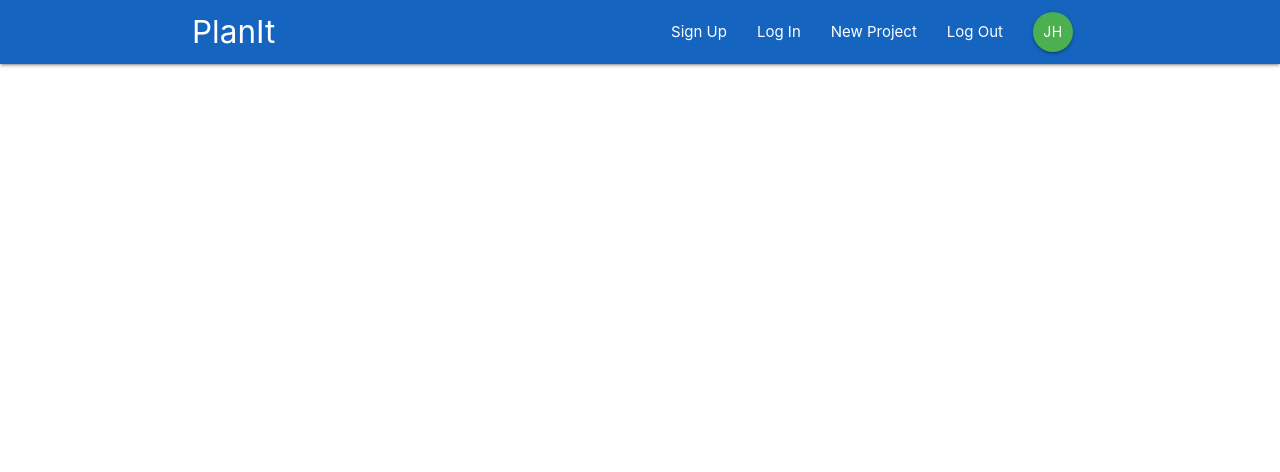
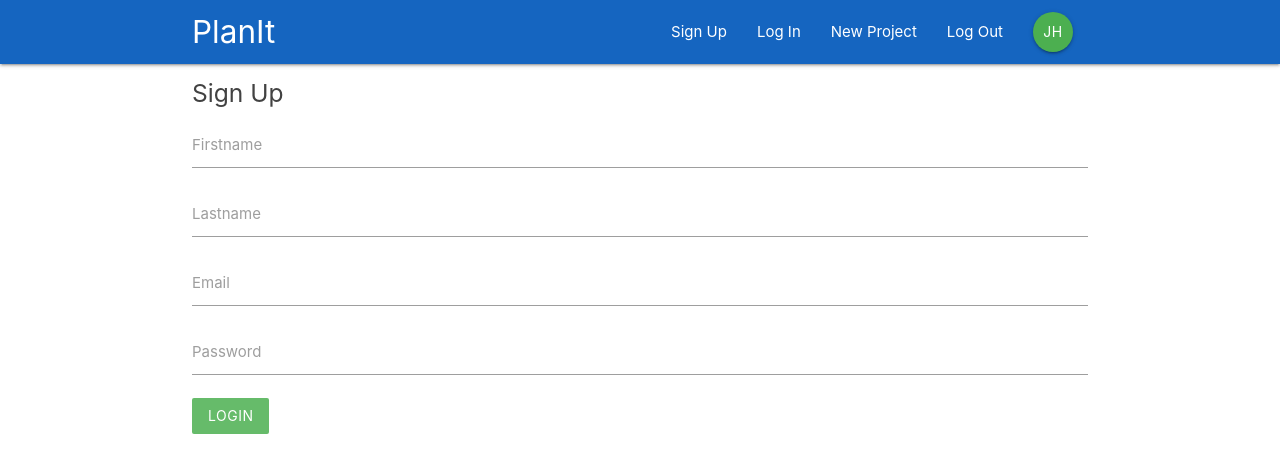
Before and after one commit to JayHansea/plan-it, a React (Create React App) app: page /signup in a window 1280 px wide. Shown: the top 472 px of the page. Built offline with nearby package versions, Linux system fonts and the light colour scheme.

Commit message:
signup and login components

```diff
--- a/public/index.html
+++ b/public/index.html
@@ -49,5 +49,7 @@
       To begin the development, run `npm start` or `yarn start`.
       To create a production bundle, use `npm run build` or `yarn build`.
     -->
+    <!-- Compiled and minified JavaScript -->
+    <script src="https://cdnjs.cloudflare.com/ajax/libs/materialize/1.0.0/js/materialize.min.js"></script>
   </body>
 </html>
--- a/src/App.js
+++ b/src/App.js
@@ -3,6 +3,8 @@
 import Navbar from "./components/layout/Navbar";
 import Dashboard from "./components/dashboard/Dashboard";
 import ProjectDetails from "./components/projects/ProjectDetails";
+import SignIn from "./components/auth/SignIn";
+import SignUp from "./components/auth/SignUp";
 
 function App() {
   return (
@@ -12,6 +14,8 @@
         <Switch>
           <Route exact path="/" component={Dashboard} />
           <Route path="/project/:id" component={ProjectDetails} />
+          <Route path="/signin" component={SignIn} />
+          <Route path="/signup" component={SignUp} />
         </Switch>
       </div>
     </BrowserRouter>
--- a/src/components/auth/SignIn.js
+++ b/src/components/auth/SignIn.js
@@ -0,0 +1,41 @@
+import React, { Component } from "react";
+
+class SignIn extends Component {
+  state = {
+    email: "",
+    password: ""
+  };
+
+  handleChange = e => {
+    this.setState({
+      [e.target.id]: e.target.value
+    });
+  };
+  handleSubmit = e => {
+    e.preventDefault();
+    console.log(this.state);
+  };
+
+  render() {
+    return (
+      <div className="container">
+        <form onSubmit={this.handleSubmit} className="white">
+          <h5 className="grey-text text-darken-3">Sign In</h5>
+          <div className="input-field">
+            <label htmlFor="email">Email</label>
+            <input type="email" id="email" onChange={this.handleChange} />
+          </div>
+          <div className="input-field">
+            <label htmlFor="password">Password</label>
+            <input type="password" id="password" onChange={this.handleChange} />
+          </div>
+          <div className="input-field">
+            <button className="btn green lighten-1 z-depth-0">Login</button>
+          </div>
+        </form>
+      </div>
+    );
+  }
+}
+
+export default SignIn;
--- a/src/components/auth/SignUp.js
+++ b/src/components/auth/SignUp.js
@@ -0,0 +1,51 @@
+import React, { Component } from "react";
+
+class SignUp extends Component {
+  state = {
+    email: "",
+    password: "",
+    firstname: "",
+    lastname: ""
+  };
+
+  handleChange = e => {
+    this.setState({
+      [e.target.id]: e.target.value
+    });
+  };
+  handleSubmit = e => {
+    e.preventDefault();
+    console.log(this.state);
+  };
+
+  render() {
+    return (
+      <div className="container">
+        <form onSubmit={this.handleSubmit} className="white">
+          <h5 className="grey-text text-darken-3">Sign Up</h5>
+          <div className="input-field">
+            <label htmlFor="firstname">Firstname</label>
+            <input type="text" id="firstname" onChange={this.handleChange} />
+          </div>
+          <div className="input-field">
+            <label htmlFor="lastname">Lastname</label>
+            <input type="text" id="lastname" onChange={this.handleChange} />
+          </div>
+          <div className="input-field">
+            <label htmlFor="email">Email</label>
+            <input type="email" id="email" onChange={this.handleChange} />
+          </div>
+          <div className="input-field">
+            <label htmlFor="password">Password</label>
+            <input type="password" id="password" onChange={this.handleChange} />
+          </div>
+          <div className="input-field">
+            <button className="btn green lighten-1 z-depth-0">Login</button>
+          </div>
+        </form>
+      </div>
+    );
+  }
+}
+
+export default SignUp;
```
